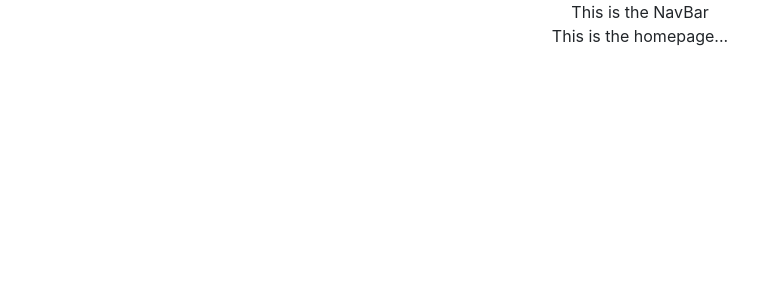
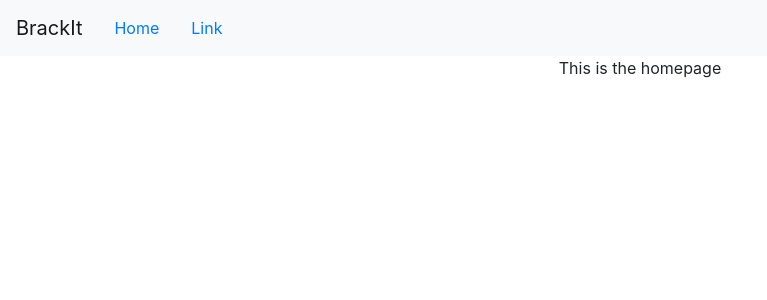
Before and after one commit to lmonty22/brackIt-front-end, a React (Create React App) app: page / in a window 1280 px wide. Shown: the top 300 px of the page, without its empty margins (0-767 px from the left). Built offline with nearby package versions, Linux system fonts and the light colour scheme; no server answers.

Commit message:
homepage

```diff
--- a/src/App.js
+++ b/src/App.js
@@ -5,6 +5,7 @@ import TournamentPage from './containers/TournamentPage'
 import { Route, Switch} from "react-router-dom"
 import {connect} from 'react-redux'
 import {fetchingTournaments} from './redux/actions'
+import HomePage from './containers/HomePage'
 
 
 
@@ -20,7 +21,7 @@ class App extends React.Component{
       <NavBar />
       <Switch>
           <Route exact path="/tournaments/:id" render={(props) => {return <TournamentPage {...props} />}} />
-          <Route exact path="/" render= {() => {return (<div>This is the homepage...</div>)}}/>
+          <Route exact path="/" render= {HomePage}/>
       </Switch>
     </div>
   );
--- a/src/components/NavBar.js
+++ b/src/components/NavBar.js
@@ -1,9 +1,16 @@
 import React from 'react';
+import Navbar from 'react-bootstrap/NavBar'
+import Nav from 'react-bootstrap/Nav'
+import Form from 'react-bootstrap/Form'
 
 const NavBar = ( ) => {
-    return (<div>
-        This is the NavBar
-    </div>)
+    return (
+        <Navbar bg="light" expand="lg">
+            <Navbar.Brand href="#home">BrackIt</Navbar.Brand>
+            <Nav.Link href="#home">Home</Nav.Link>
+            <Nav.Link href="#link">Link</Nav.Link>
+        </Navbar>
+    )
 }
 
 export default NavBar
--- /dev/null
+++ b/src/containers/HomePage.js
@@ -0,0 +1,10 @@
+import React from 'react';
+
+
+
+const HomePage = () => {
+    return (<div> This is the homepage</div>
+    )
+}
+
+export default HomePage
--- a/src/containers/TournamentPage.js
+++ b/src/containers/TournamentPage.js
@@ -8,14 +8,8 @@ import FinalsContainer from './FinalsContainer'
 import RightHalfContainer from './RightHalfContainer'
 
 
-let roundType
-let finalRound
-let numberOfRounds
-let roundsSorted
-let roundsNotIncludingFinal
-let leftSideMatchUps
-let rightSideMatchUps
-let champ
+let roundType, finalRound, numberOfRounds, roundsSorted, roundsNotIncludingFinal, leftSideMatchUps, rightSideMatchUps
+
 
 const sortRounds = (allRounds) => {
     let sr = allRounds.sort((a, b) => {return a.id - b.id})
@@ -63,21 +57,16 @@ const TournamentPage = (props) => {
                     leftSideMatchUps = ReturnLetSideMatchUps(roundsNotIncludingFinal)
                     rightSideMatchUps = ReturnRightSideMatchUps(roundsNotIncludingFinal)
                 }
-                if (props.tournament.champion){
-                    console.log(props.tournament.champion)
-                    champ = props.tournament.champion
-                }
 
    }
-   console.log(champ)
 
     return (!props.tournament? <div>No Tourney to see here.</div> :
         <div>
             <h1>{props.tournament.name}</h1>
             <Container fluid>
                 <Row >
-                    <Col  ><LeftHalfContainer rounds={leftSideMatchUps}/></Col>
-                    <Col md="auto"><FinalsContainer round={finalRound} champ={champ}/></Col>
+                    <Col ><LeftHalfContainer rounds={leftSideMatchUps}/></Col>
+                    <Col md="auto"><FinalsContainer round={finalRound} champ={props.tournament.champion}/></Col>
                     <Col ><RightHalfContainer rounds={rightSideMatchUps}/></Col>
                 </Row>
             </Container>
```
Also changed, not shown: src/components/NewTourneyForm.js (added).
